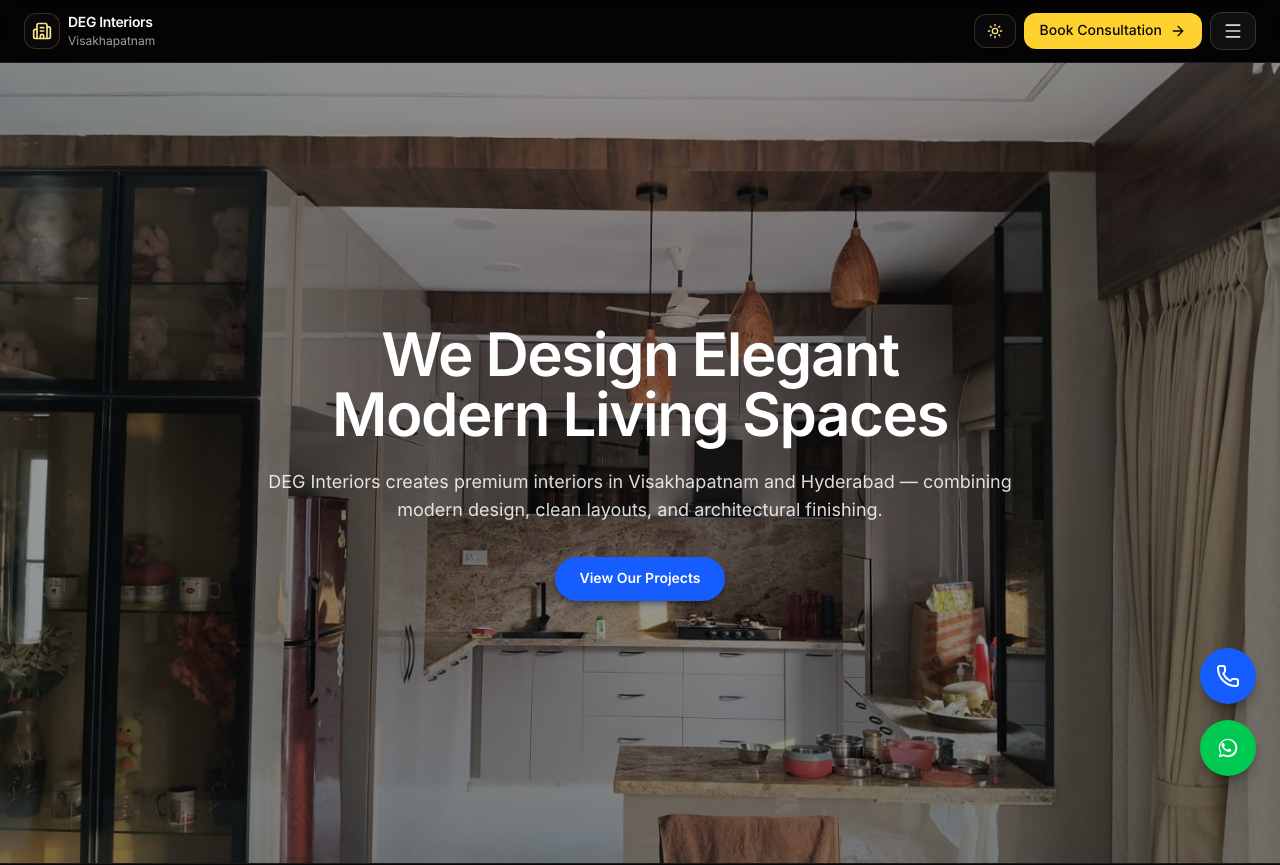
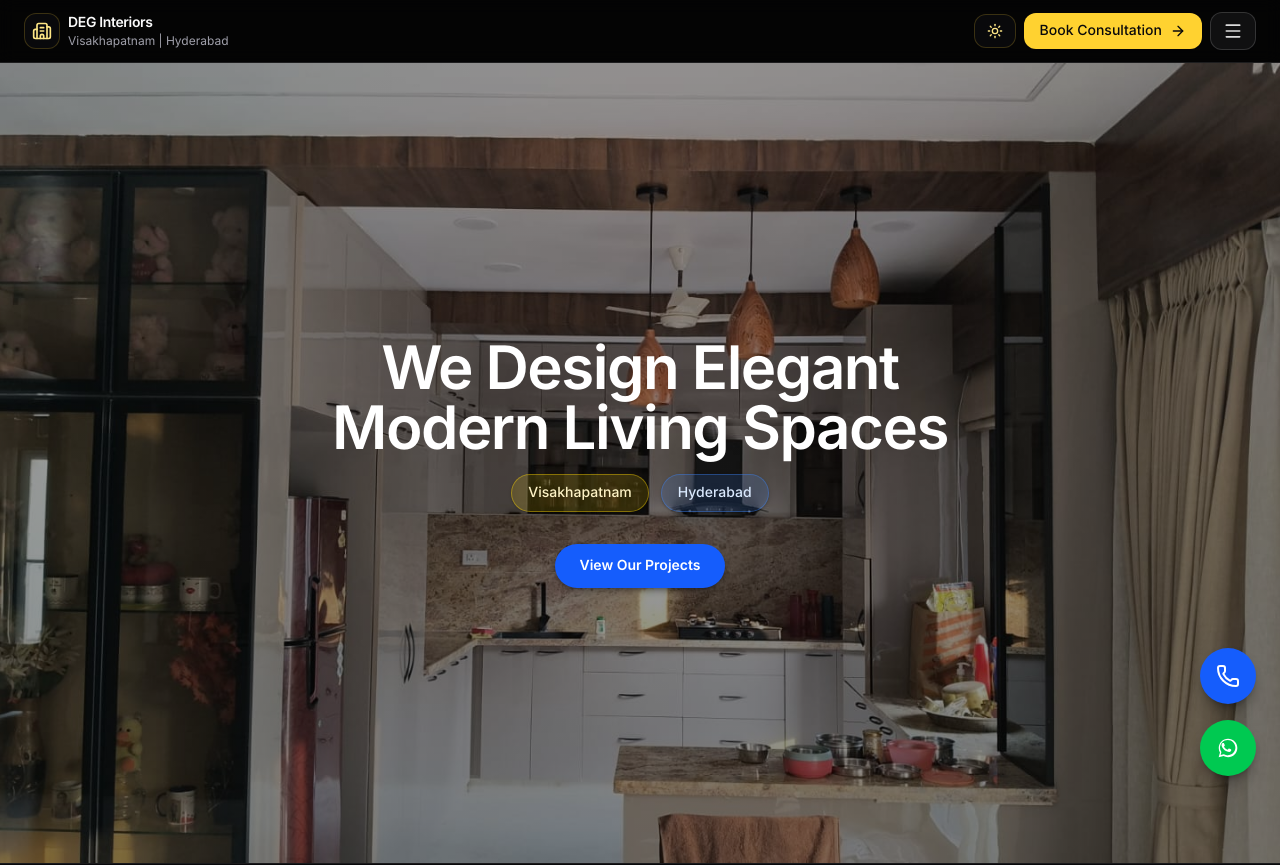
Before and after one commit to kurimini-chandu/deg-interiors, a React (Vite) app: page / in a window 1280 px wide. Shown: the top 865 px of the page. Built offline with nearby package versions, Linux system fonts and the light colour scheme.

Commit message:
add city badges and update hero locations

```diff
--- a/src/App.jsx
+++ b/src/App.jsx
@@ -383,7 +383,7 @@ export default function App() {
             </span>
             <div className="leading-tight">
               <div className="text-sm font-semibold tracking-tight">{BRAND.name}</div>
-              <div className="text-xs text-zinc-500 dark:text-zinc-400">{BRAND.city}</div>
+              <div className="text-xs text-zinc-500 dark:text-zinc-400">Visakhapatnam | Hyderabad</div>
             </div>
           </a>
 
@@ -522,14 +522,19 @@ export default function App() {
                 Modern Living Spaces
               </motion.h1>
 
-              <motion.p
+              <motion.div
                 initial={{ opacity: 0, y: 16 }}
                 animate={{ opacity: 1, y: 0 }}
                 transition={{ duration: 0.9, ease: 'easeOut', delay: 0.08 }}
-                className="mt-6 text-pretty text-base leading-7 text-white/85 md:text-lg"
+                className="mt-4 flex flex-col items-center justify-center gap-3 sm:flex-row sm:flex-wrap sm:gap-3"
               >
-                {BRAND.name} creates premium interiors in Visakhapatnam and Hyderabad — combining modern design, clean layouts, and architectural finishing.
-              </motion.p>
+                <span className="inline-flex items-center rounded-[20px] border border-[rgba(255,215,0,0.4)] bg-[rgba(255,215,0,0.15)] px-4 py-2 text-sm font-medium text-amber-100 shadow-sm shadow-black/20">
+                  Visakhapatnam
+                </span>
+                <span className="inline-flex items-center rounded-[20px] border border-[rgba(59,130,246,0.4)] bg-[rgba(59,130,246,0.15)] px-4 py-2 text-sm font-medium text-blue-100 shadow-sm shadow-black/20">
+                  Hyderabad
+                </span>
+              </motion.div>
 
               <motion.div
                 initial={{ opacity: 0, y: 16 }}
```
